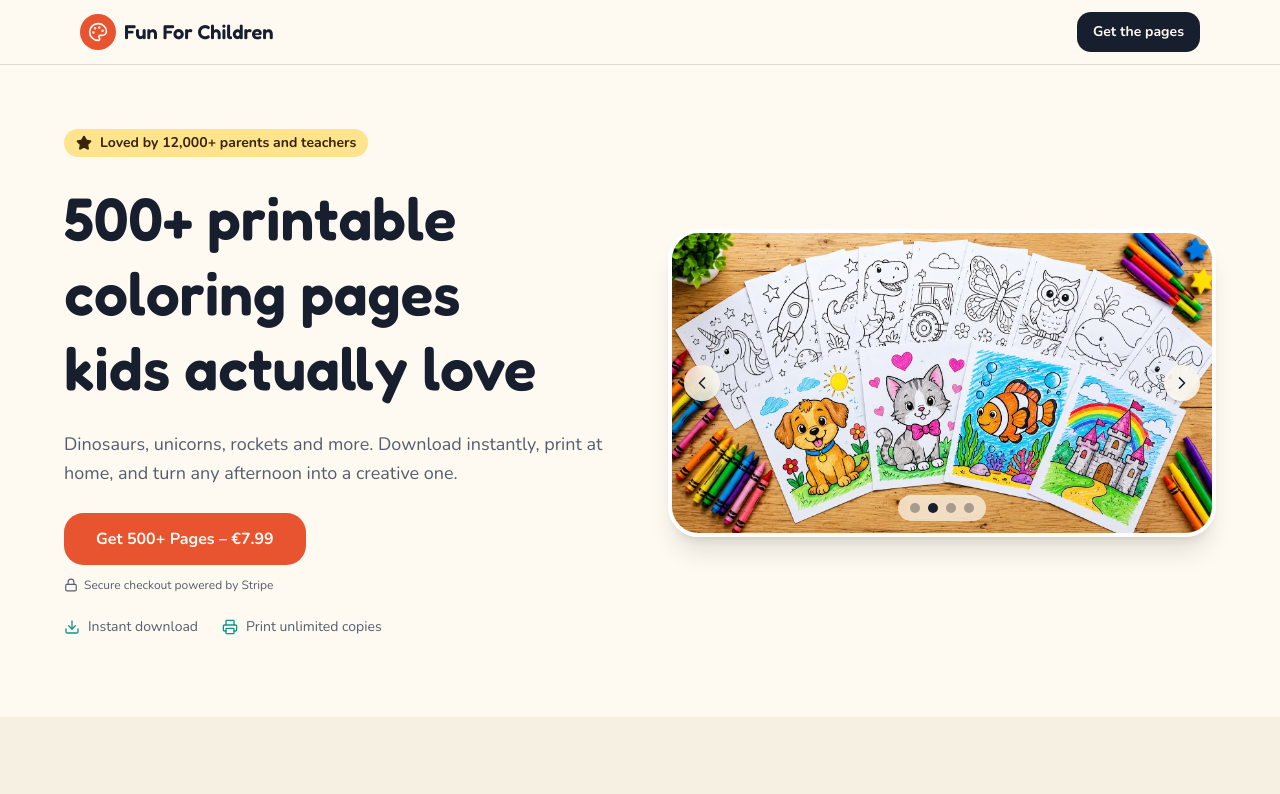
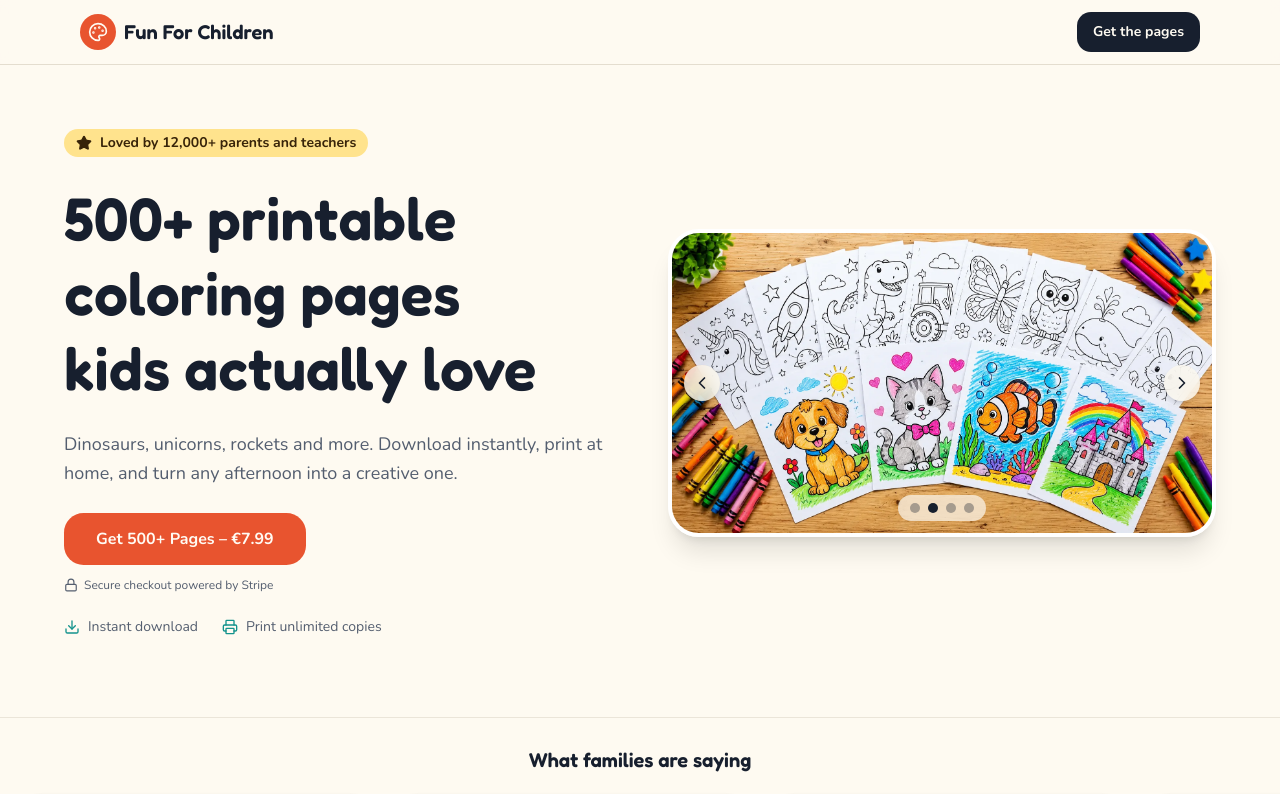
Before and after one commit to cybersimplified20-cmd/fun-for-children-store, a Next.js app: page / in a window 1280 px wide. Shown: the top 794 px of the page. Built offline with nearby package versions, Linux system fonts and the light colour scheme.

Commit message:
Place review road below hero

```diff
--- a/app/page.tsx
+++ b/app/page.tsx
@@ -3,6 +3,7 @@ import { Pricing } from '@/components/store/pricing'
 import { Faq, Themes } from '@/components/store/details'
 import { SiteFooter, SiteHeader } from '@/components/store/site-chrome'
 import { CheckoutCancelledNotice } from '@/components/store/checkout-cancelled-notice'
+import { ReviewRoad } from '@/components/store/review-road'
 
 export default async function Page({
   searchParams,
@@ -17,6 +18,7 @@ export default async function Page({
       {checkout === 'cancelled' ? <CheckoutCancelledNotice /> : null}
       <main>
         <Hero />
+        <ReviewRoad />
         <Themes />
         <Pricing />
         <Faq />
```
